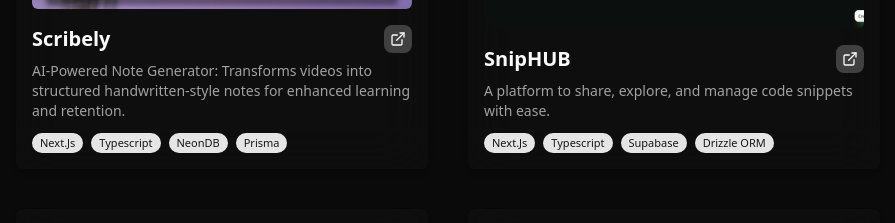
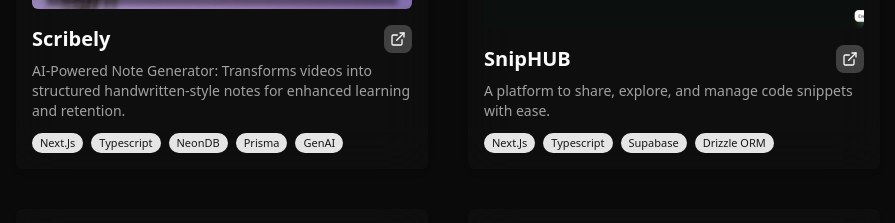
Before and after one commit to utsavg05/next-portfolio, a Next.js app: page / in a window 1280 px wide. Shown: the part 1840-2063 px from the top of the page, without its empty margins (192-1087 px from the left). Built offline with nearby package versions, Linux system fonts and the light colour scheme.

Commit message:
updated project's details

```diff
--- a/src/components/pages/projects.tsx
+++ b/src/components/pages/projects.tsx
@@ -17,7 +17,7 @@ const projects = [
     description: "AI-Powered Note Generator: Transforms videos into structured handwritten-style notes for enhanced learning and retention.",
     image: "/scribely-new-hero.png",
     link: "https://scribely.site",
-    tech: ["Next.Js", "Typescript", "NeonDB", "Prisma"],
+    tech: ["Next.Js", "Typescript", "NeonDB", "Prisma", "GenAI"],
   },
   {
     title: "SnipHUB",
```
